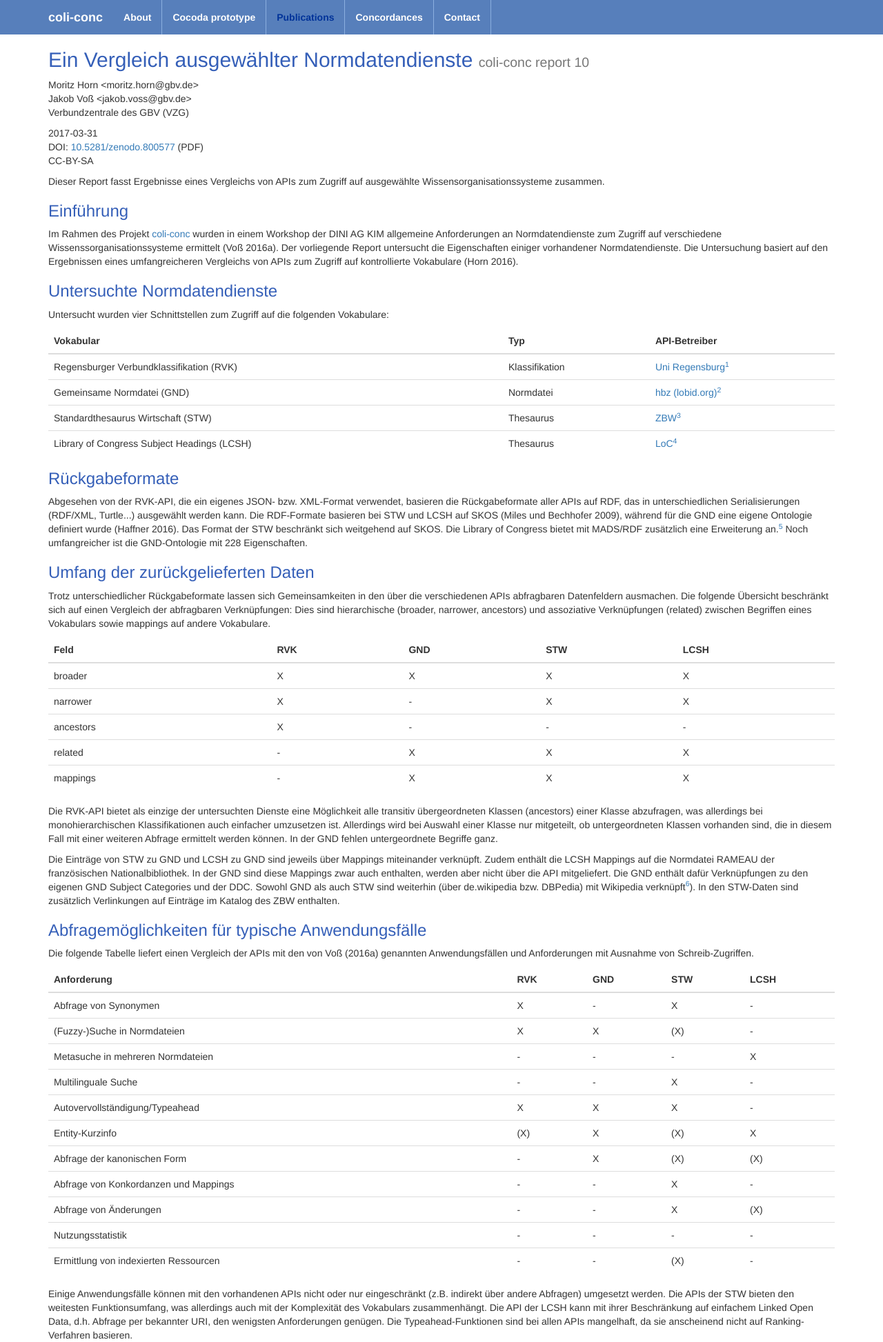
After one commit to gbv/coli-conc.gbv.de, a PHP site: page /publications/tr10.html in a window 1280 px wide. The commit adds this page. Shown: the top 1946 px of the page at 69% size. Run offline with PHP 8.4, Linux system fonts and the light colour scheme.

Commit message:
Update publications

```diff
--- a/publications/index.php
+++ b/publications/index.php
@@ -67,7 +67,7 @@ include "$BASE/header.php";
         <li>
           <a href="tr7.html">coli-conc report 7: Open Source web applications for Knowledge Organization
           Systems</a>. (August 2016)
-          <a href="http://dx.doi.org/10.5281/zenodo.61262">http://doi.org/10.5281/zenodo.61262</a>.
+          <a href="https://doi.org/10.5281/zenodo.61262">https://doi.org/10.5281/zenodo.61262</a>.
         </li>
 	    <li>
 	        coli-conc report 8: Zusammenfassung des Zwischenberichts. (Februar 2017)
@@ -76,6 +76,10 @@ include "$BASE/header.php";
         <li>
             coli-conc report 9: Umfrage zur Basisklassifikation 2017 (Mai 2017)                <a href="https://si-it-workshop.gbv.de/wp-content/uploads/2017/01/BKUmfrage_Ergebnisse.pdf">PDF</a>
 	    </li>
+        <li>
+            coli-conc report 10: <a href="tr10.html">Ein Vergleich ausgewählter Normdatendienste</a> (May 2017)
+            <a href="https://doi.org/10.5281/zenodo.800577">https://doi.org/10.5281/zenodo.800577</a>
+        </li>
       </ul>
       <ul>
         <li>
--- /dev/null
+++ b/publications/tr10.html
@@ -0,0 +1,330 @@
+<!DOCTYPE html>
+<html lang="de">
+<head>
+  <meta charset="utf-8">
+  <meta name="generator" content="pandoc">
+  <meta name="viewport" content="width=device-width, initial-scale=1.0, user-scalable=yes">
+  <meta http-equiv="X-UA-Compatible" content="IE=edge">
+  <meta name="author" content="Moritz Horn, Jakob Voß">
+  <meta name="dcterms.date" content="2017-03-31">
+  <title>Ein Vergleich ausgewählter Normdatendienste</title>
+  <link rel="stylesheet" href="../css/bootstrap.min.css">
+  <link rel="stylesheet" href="../css/font-awesome.min.css">
+  <link rel="stylesheet" href="../css/bootstrap-vzg.css">
+  <!--[if lt IE 9]>
+    <script src="https://oss.maxcdn.com/html5shiv/3.7.2/html5shiv.min.js"></script>
+    <script src="https://oss.maxcdn.com/respond/1.4.2/respond.min.js"></script>
+  <![endif]-->
+</head>
+<body>
+    <nav class="navbar navbar-inverse navbar-fixed-top">
+      <div class="container">
+        <div class="navbar-header">
+          <button type="button" class="navbar-toggle collapsed" data-toggle="collapse" data-target="#navbar" aria-expanded="false" aria-controls="navbar">
+            <span class="sr-only">Toggle navigation</span>
+            <span class="icon-bar"></span>
+            <span class="icon-bar"></span>
+            <span class="icon-bar"></span>
+			<span class="icon-bar"></span>
+          </button>
+          <a class="navbar-brand" href="#">coli-conc</a>
+        </div>
+        <div id="navbar" class="collapse navbar-collapse">
+          <ul class="nav navbar-nav">
+            <li><a href="../">About</a></li>
+            <li><a href="../cocoda/">Cocoda prototype</a></li>
+            <li class="active"><a href=".">Publications</a></li>
+            <li><a href="../concordances/">Concordances</a></li>
+			<li><a href="../contact/">Contact</a></li>
+          </ul>
+        </div>
+      </div>
+    </nav>
+<div class="container">
+<h2>
+Ein Vergleich ausgewählter Normdatendienste
+<small>coli-conc report 10</small>
+</h2>
+<div class="author">
+    <div>
+        Moritz Horn
+        &lt;moritz.horn@gbv.de&gt;
+    </div>
+    <div>
+
+    </div>
+</div>
+<div class="author">
+    <div>
+        Jakob Voß
+        &lt;jakob.voss@gbv.de&gt;
+    </div>
+    <div>
+        Verbundzentrale des GBV (VZG)
+    </div>
+</div>
+
+<p>
+<div>2017-03-31</div>
+
+<div>DOI: <a href="https://dx.doi.org/10.5281/zenodo.800577">10.5281/zenodo.800577</a> (PDF)</div>
+<div>CC-BY-SA</div>
+</p>
+
+
+<p>Dieser Report fasst Ergebnisse eines Vergleichs von APIs zum Zugriff auf ausgewählte Wissensorganisationssysteme zusammen.</p>
+<h3 id="einführung">Einführung</h3>
+<p>Im Rahmen des Projekt <a href="https://coli-conc.gbv.de/">coli-conc</a> wurden in einem Workshop der DINI AG KIM allgemeine Anforderungen an Normdatendienste zum Zugriff auf verschiedene Wissenssorganisationssysteme ermittelt <span class="citation" data-cites="TR4">(Voß 2016a)</span>. Der vorliegende Report untersucht die Eigenschaften einiger vorhandener Normdatendienste. Die Untersuchung basiert auf den Ergebnissen eines umfangreicheren Vergleichs von APIs zum Zugriff auf kontrollierte Vokabulare <span class="citation" data-cites="Horn2016">(Horn 2016)</span>.</p>
+<h3 id="untersuchte-normdatendienste">Untersuchte Normdatendienste</h3>
+<p>Untersucht wurden vier Schnittstellen zum Zugriff auf die folgenden Vokabulare:</p>
+<table class="table">
+<thead>
+<tr class="header">
+<th style="text-align: left;">Vokabular</th>
+<th style="text-align: left;">Typ</th>
+<th style="text-align: left;">API-Betreiber</th>
+</tr>
+</thead>
+<tbody>
+<tr class="odd">
+<td style="text-align: left;">Regensburger Verbundklassifikation (RVK)</td>
+<td style="text-align: left;">Klassifikation</td>
+<td style="text-align: left;"><a href="http://rvk.uni-regensburg.de/api/">Uni Regensburg</a><a href="#fn1" class="footnoteRef" id="fnref1"><sup>1</sup></a></td>
+</tr>
+<tr class="even">
+<td style="text-align: left;">Gemeinsame Normdatei (GND)</td>
+<td style="text-align: left;">Normdatei</td>
+<td style="text-align: left;"><a href="http://lobid.org/api">hbz (lobid.org)</a><a href="#fn2" class="footnoteRef" id="fnref2"><sup>2</sup></a></td>
+</tr>
+<tr class="odd">
+<td style="text-align: left;">Standardthesaurus Wirtschaft (STW)</td>
+<td style="text-align: left;">Thesaurus</td>
+<td style="text-align: left;"><a href="http://zbw.eu/labs/de/project/econ-ws">ZBW</a><a href="#fn3" class="footnoteRef" id="fnref3"><sup>3</sup></a></td>
+</tr>
+<tr class="even">
+<td style="text-align: left;">Library of Congress Subject Headings (LCSH)</td>
+<td style="text-align: left;">Thesaurus</td>
+<td style="text-align: left;"><a href="http://id.loc.gov/authorities/subjects.html">LoC</a><a href="#fn4" class="footnoteRef" id="fnref4"><sup>4</sup></a></td>
+</tr>
+</tbody>
+</table>
+<h3 id="rückgabeformate">Rückgabeformate</h3>
+<p>Abgesehen von der RVK-API, die ein eigenes JSON- bzw. XML-Format verwendet, basieren die Rückgabeformate aller APIs auf RDF, das in unterschiedlichen Serialisierungen (RDF/XML, Turtle...) ausgewählt werden kann. Die RDF-Formate basieren bei STW und LCSH auf SKOS <span class="citation" data-cites="SKOS">(Miles und Bechhofer 2009)</span>, während für die GND eine eigene Ontologie definiert wurde <span class="citation" data-cites="Haffner2016">(Haffner 2016)</span>. Das Format der STW beschränkt sich weitgehend auf SKOS. Die Library of Congress bietet mit MADS/RDF zusätzlich eine Erweiterung an.<a href="#fn5" class="footnoteRef" id="fnref5"><sup>5</sup></a> Noch umfangreicher ist die GND-Ontologie mit 228 Eigenschaften.</p>
+<h3 id="umfang-der-zurückgelieferten-daten">Umfang der zurückgelieferten Daten</h3>
+<p>Trotz unterschiedlicher Rückgabeformate lassen sich Gemeinsamkeiten in den über die verschiedenen APIs abfragbaren Datenfeldern ausmachen. Die folgende Übersicht beschränkt sich auf einen Vergleich der abfragbaren Verknüpfungen: Dies sind hierarchische (broader, narrower, ancestors) und assoziative Verknüpfungen (related) zwischen Begriffen eines Vokabulars sowie mappings auf andere Vokabulare.</p>
+<table class="table">
+<thead>
+<tr class="header">
+<th style="text-align: left;">Feld</th>
+<th style="text-align: left;">RVK</th>
+<th style="text-align: left;">GND</th>
+<th style="text-align: left;">STW</th>
+<th style="text-align: left;">LCSH</th>
+</tr>
+</thead>
+<tbody>
+<tr class="odd">
+<td style="text-align: left;">broader</td>
+<td style="text-align: left;">X</td>
+<td style="text-align: left;">X</td>
+<td style="text-align: left;">X</td>
+<td style="text-align: left;">X</td>
+</tr>
+<tr class="even">
+<td style="text-align: left;">narrower</td>
+<td style="text-align: left;">X</td>
+<td style="text-align: left;">-</td>
+<td style="text-align: left;">X</td>
+<td style="text-align: left;">X</td>
+</tr>
+<tr class="odd">
+<td style="text-align: left;">ancestors</td>
+<td style="text-align: left;">X</td>
+<td style="text-align: left;">-</td>
+<td style="text-align: left;">-</td>
+<td style="text-align: left;">-</td>
+</tr>
+<tr class="even">
+<td style="text-align: left;">related</td>
+<td style="text-align: left;">-</td>
+<td style="text-align: left;">X</td>
+<td style="text-align: left;">X</td>
+<td style="text-align: left;">X</td>
+</tr>
+<tr class="odd">
+<td style="text-align: left;">mappings</td>
+<td style="text-align: left;">-</td>
+<td style="text-align: left;">X</td>
+<td style="text-align: left;">X</td>
+<td style="text-align: left;">X</td>
+</tr>
+</tbody>
+</table>
+<p>Die RVK-API bietet als einzige der untersuchten Dienste eine Möglichkeit alle transitiv übergeordneten Klassen (ancestors) einer Klasse abzufragen, was allerdings bei monohierarchischen Klassifikationen auch einfacher umzusetzen ist. Allerdings wird bei Auswahl einer Klasse nur mitgeteilt, ob untergeordneten Klassen vorhanden sind, die in diesem Fall mit einer weiteren Abfrage ermittelt werden können. In der GND fehlen untergeordnete Begriffe ganz.</p>
+<p>Die Einträge von STW zu GND und LCSH zu GND sind jeweils über Mappings miteinander verknüpft. Zudem enthält die LCSH Mappings auf die Normdatei RAMEAU der französischen Nationalbibliothek. In der GND sind diese Mappings zwar auch enthalten, werden aber nicht über die API mitgeliefert. Die GND enthält dafür Verknüpfungen zu den eigenen GND Subject Categories und der DDC. Sowohl GND als auch STW sind weiterhin (über de.wikipedia bzw. DBPedia) mit Wikipedia verknüpft<a href="#fn6" class="footnoteRef" id="fnref6"><sup>6</sup></a>). In den STW-Daten sind zusätzlich Verlinkungen auf Einträge im Katalog des ZBW enthalten.</p>
+<h3 id="abfragemöglichkeiten-für-typische-anwendungsfälle">Abfragemöglichkeiten für typische Anwendungsfälle</h3>
+<p>Die folgende Tabelle liefert einen Vergleich der APIs mit den von <span class="citation" data-cites="TR4">Voß (2016a)</span> genannten Anwendungsfällen und Anforderungen mit Ausnahme von Schreib-Zugriffen.</p>
+<table class="table">
+<thead>
+<tr class="header">
+<th style="text-align: left;">Anforderung</th>
+<th style="text-align: left;">RVK</th>
+<th style="text-align: left;">GND</th>
+<th style="text-align: left;">STW</th>
+<th style="text-align: left;">LCSH</th>
+</tr>
+</thead>
+<tbody>
+<tr class="odd">
+<td style="text-align: left;">Abfrage von Synonymen</td>
+<td style="text-align: left;">X</td>
+<td style="text-align: left;">-</td>
+<td style="text-align: left;">X</td>
+<td style="text-align: left;">-</td>
+</tr>
+<tr class="even">
+<td style="text-align: left;">(Fuzzy-)Suche in Normdateien</td>
+<td style="text-align: left;">X</td>
+<td style="text-align: left;">X</td>
+<td style="text-align: left;">(X)</td>
+<td style="text-align: left;">-</td>
+</tr>
+<tr class="odd">
+<td style="text-align: left;">Metasuche in mehreren Normdateien</td>
+<td style="text-align: left;">-</td>
+<td style="text-align: left;">-</td>
+<td style="text-align: left;">-</td>
+<td style="text-align: left;">X</td>
+</tr>
+<tr class="even">
+<td style="text-align: left;">Multilinguale Suche</td>
+<td style="text-align: left;">-</td>
+<td style="text-align: left;">-</td>
+<td style="text-align: left;">X</td>
+<td style="text-align: left;">-</td>
+</tr>
+<tr class="odd">
+<td style="text-align: left;">Autovervollständigung/Typeahead</td>
+<td style="text-align: left;">X</td>
+<td style="text-align: left;">X</td>
+<td style="text-align: left;">X</td>
+<td style="text-align: left;">-</td>
+</tr>
+<tr class="even">
+<td style="text-align: left;">Entity-Kurzinfo</td>
+<td style="text-align: left;">(X)</td>
+<td style="text-align: left;">X</td>
+<td style="text-align: left;">(X)</td>
+<td style="text-align: left;">X</td>
+</tr>
+<tr class="odd">
+<td style="text-align: left;">Abfrage der kanonischen Form</td>
+<td style="text-align: left;">-</td>
+<td style="text-align: left;">X</td>
+<td style="text-align: left;">(X)</td>
+<td style="text-align: left;">(X)</td>
+</tr>
+<tr class="even">
+<td style="text-align: left;">Abfrage von Konkordanzen und Mappings</td>
+<td style="text-align: left;">-</td>
+<td style="text-align: left;">-</td>
+<td style="text-align: left;">X</td>
+<td style="text-align: left;">-</td>
+</tr>
+<tr class="odd">
+<td style="text-align: left;">Abfrage von Änderungen</td>
+<td style="text-align: left;">-</td>
+<td style="text-align: left;">-</td>
+<td style="text-align: left;">X</td>
+<td style="text-align: left;">(X)</td>
+</tr>
+<tr class="even">
+<td style="text-align: left;">Nutzungsstatistik</td>
+<td style="text-align: left;">-</td>
+<td style="text-align: left;">-</td>
+<td style="text-align: left;">-</td>
+<td style="text-align: left;">-</td>
+</tr>
+<tr class="odd">
+<td style="text-align: left;">Ermittlung von indexierten Ressourcen</td>
+<td style="text-align: left;">-</td>
+<td style="text-align: left;">-</td>
+<td style="text-align: left;">(X)</td>
+<td style="text-align: left;">-</td>
+</tr>
+</tbody>
+</table>
+<p>Einige Anwendungsfälle können mit den vorhandenen APIs nicht oder nur eingeschränkt (z.B. indirekt über andere Abfragen) umgesetzt werden. Die APIs der STW bieten den weitesten Funktionsumfang, was allerdings auch mit der Komplexität des Vokabulars zusammenhängt. Die API der LCSH kann mit ihrer Beschränkung auf einfachem Linked Open Data, d.h. Abfrage per bekannter URI, den wenigsten Anforderungen genügen. Die Typeahead-Funktionen sind bei allen APIs mangelhaft, da sie anscheinend nicht auf Ranking-Verfahren basieren.</p>
+<h3 id="zusammenfassung-und-ausblick">Zusammenfassung und Ausblick</h3>
+<p>Zusammenfassend lässt sich feststellen dass die verschiedenen untersuchten Normdatendienste trotz grundsätzlicher Vergleichbarkeit sehr unterschiedlich ausfallen. Selbst die RDF-basierten APIs sind uneinheitlich umgesetzt. Generell lassen sich mit SKOS zwar Ansätze einer Vereinheitlichung erkennen, solange aber SKOS-Erweiterungen, Umfang der zurückgelieferten Daten und Abfragemöglichkeiten variieren, ist eine einheitliche Abfrage verschiedener Normdatendienste aber nicht möglich.</p>
+<p>Im Rahmen des Projekt coli-conc wird deshalb neben der Vereinheitlichung von SKOS-Varianten mit dem Format JSKOS <span class="citation" data-cites="JSKOS">(Voß 2016d)</span> eine darauf basierende API zur Abfrage von Wissenssorganisationssystemen entwickelt. Eine Teilmenge dieser JSKOS-API wurde bereits unter dem Namen ELMA <span class="citation" data-cites="ELMA">(Voß 2016c)</span> festgelegt und umgesetzt.</p>
+<p>Zur weiteren Entwicklung und Evaluation von Normdatendiensten sollen im Verlauf des Projektes neben Normdatendiensten für einzelne Vokabulare die APIs verschiedener Webanwendungen zum Zugriff auf Wissensorganisationssysteme verglichen werden <span class="citation" data-cites="TR7">(Voß 2016b)</span>.</p>
+<h3 id="nachweise" class="unnumbered">Nachweise</h3>
+<div id="refs" class="references">
+<div id="ref-Haffner2016">
+<p>Haffner, Alexander. 2016. „GND Ontology“. DNB. <a href="http://d-nb.info/standards/elementset/gnd" class="uri">http://d-nb.info/standards/elementset/gnd</a>.</p>
+</div>
+<div id="ref-Horn2016">
+<p>Horn, Moritz. 2016. „Vergleich von webbasierten Programmierschnittstellen zum Zugriff auf kontrollierte Vokabulare“. Bachelorarbeit. Hochschule Hannover. <a href="http://nbn-resolving.de/urn/resolver.pl?urn:nbn:de:bsz:960-opus4-10538" class="uri">http://nbn-resolving.de/urn/resolver.pl?urn:nbn:de:bsz:960-opus4-10538</a>.</p>
+</div>
+<div id="ref-SKOS">
+<p>Miles, Alistair, und Sean Bechhofer, Hrsg. 2009. „SKOS Simple Knowledge Organization System Reference“. W3C Recommendation. <a href="http://www.w3.org/TR/skos-reference" class="uri">http://www.w3.org/TR/skos-reference</a>.</p>
+</div>
+<div id="ref-TR4">
+<p>Voß, Jakob. 2016a. „Anforderungen an Normdatendienste“. coli-conc technical report 4. doi:<a href="https://doi.org/10.5281/zenodo.50180">10.5281/zenodo.50180</a>.</p>
+</div>
+<div id="ref-TR7">
+<p>———. 2016b. „Open Source web applications for Knowledge Organization Systems“. coli-conc technical report 7. doi:<a href="https://doi.org/10.5281/zenodo.61262">10.5281/zenodo.61262</a>.</p>
+</div>
+<div id="ref-ELMA">
+<p>———. 2016c. „Entity Lookup Microservice API (ELMA)“. Version 0.0.4. <a href="http://gbv.github.io/elma/" class="uri">http://gbv.github.io/elma/</a>.</p>
+</div>
+<div id="ref-JSKOS">
+<p>———. 2016d. „JSKOS data format for Knowledge Organization Systems“. Version 0.1.2. <a href="http://gbv.github.io/jskos/" class="uri">http://gbv.github.io/jskos/</a>.</p>
+</div>
+</div>
+<section class="footnotes">
+<hr />
+<ol>
+<li id="fn1"><p><a href="http://rvk.uni-regensburg.de/Portal_API/" class="uri">http://rvk.uni-regensburg.de/Portal_API/</a> (nicht dokumentierter Endpunkt)<a href="#fnref1">↩</a></p></li>
+<li id="fn2"><p><a href="http://lobid.org/api" class="uri">http://lobid.org/api</a><a href="#fnref2">↩</a></p></li>
+<li id="fn3"><p><a href="http://zbw.eu/labs/de/project/econ-ws" class="uri">http://zbw.eu/labs/de/project/econ-ws</a> (Sammlung mehrerer APIs)<a href="#fnref3">↩</a></p></li>
+<li id="fn4"><p><a href="http://id.loc.gov/authorities/subjects.html" class="uri">http://id.loc.gov/authorities/subjects.html</a><a href="#fnref4">↩</a></p></li>
+<li id="fn5"><p><a href="http://www.loc.gov/standards/mads/rdf/" class="uri">http://www.loc.gov/standards/mads/rdf/</a><a href="#fnref5">↩</a></p></li>
+<li id="fn6"><p>Inzwischen wäre ein Mapping mit Wikidata sinnvoller.<a href="#fnref6">↩</a></p></li>
+</ol>
+</section>
+
+</div>
+
+    <footer class="footer">
+      <div class="container">
+        <div class="row">
+          <div class="col-md-10 text-muted">
+  	        coli-conc is a project of the head office of GBV –
+            <a href="https://www.gbv.de/">Verbundzentrale des GBV (VZG)</a>
+            – funded by German Research Foundation (DFG)
+          </div>
+          <div class="col-md-2 text-right text-muted">
+             <i class="fa fa-twitter"></i>
+             <a href="https://twitter.com/coli_conc" title="follow @coli_conc at twitter">
+                @coli_conc
+             </a>
+          </div>
+        </div>
+        <div class="row">
+          <div class="col-md-10 text-muted">
+          </div>
+          <div class="col-md-2 text-right text-muted">
+            <i class="fa fa-github"></i>
+            <a href="https://github.com/gbv/coli-conc-tr/blob/master/tr10/tr10.md">source</a>
+          </div>
+        </div>
+      </div>
+    </footer>
+
+    <!-- Placed at the end of the document so the pages load faster -->
+    <script src="../js/jquery.min.js"></script>
+    <script src="../js/bootstrap.min.js"></script>
+  </body>
+</html>
```
